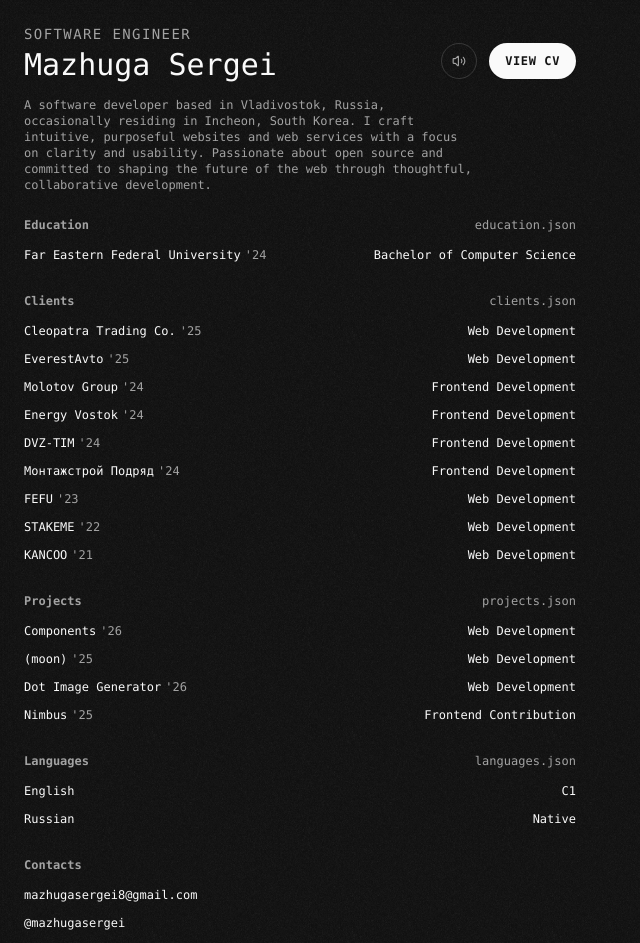
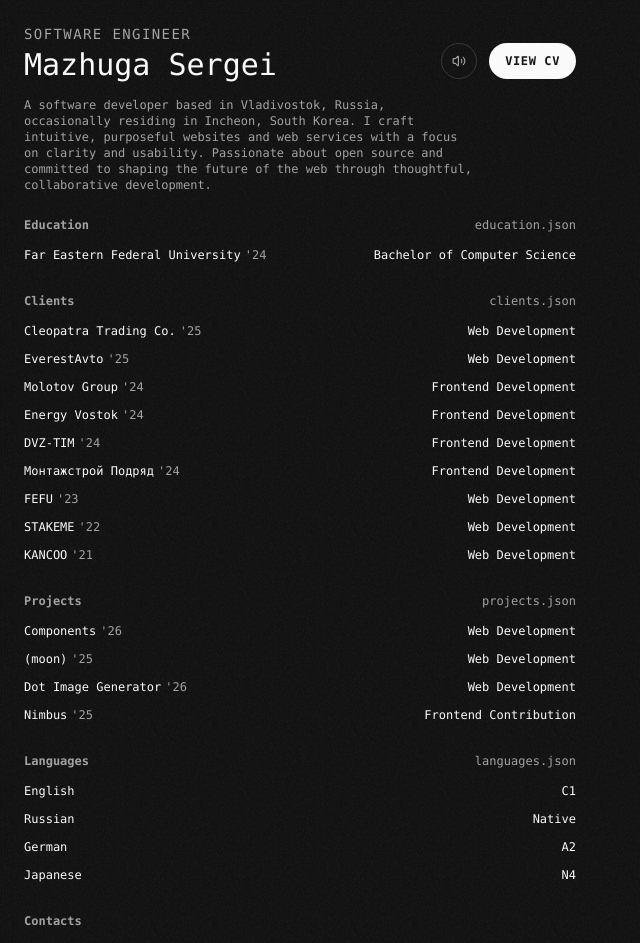
Before and after one commit to mazhugasergei/mazhugasergei.github.io, a Next.js app: page / in a window 1280 px wide. Shown: the top 943 px of the page, without its empty margins (0-640 px from the left). Built offline with nearby package versions, Linux system fonts and the light colour scheme.

Commit message:
chore: update lists

```diff
--- a/src/components/lists.tsx
+++ b/src/components/lists.tsx
@@ -68,6 +68,8 @@ export const lists: List[] = [
 		items: [
 			{ name: "English", details: "C1" },
 			{ name: "Russian", details: "Native" },
+			{ name: "German", details: "A2" },
+			{ name: "Japanese", details: "N4" },
 		],
 	},
 	{
```
